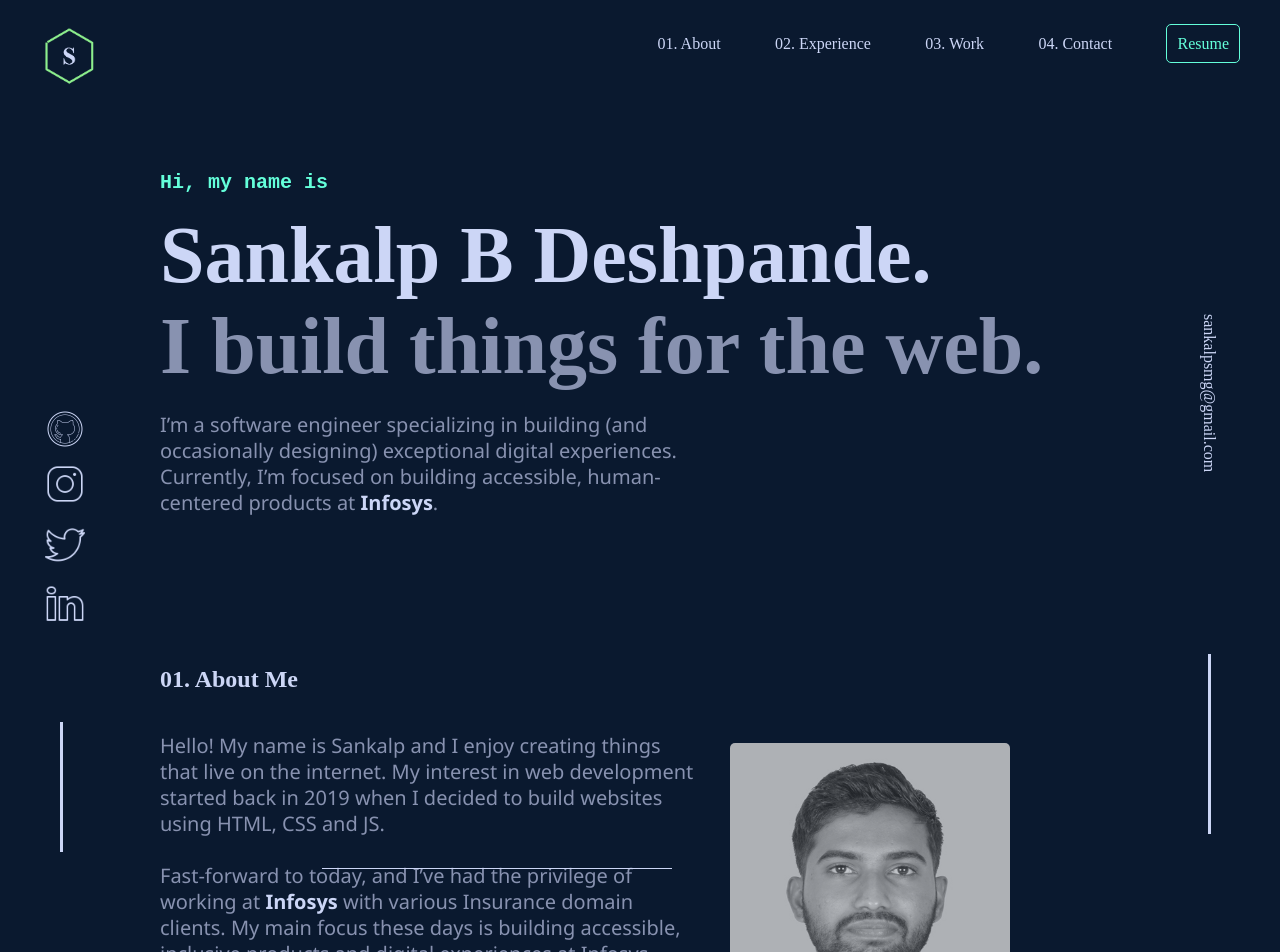
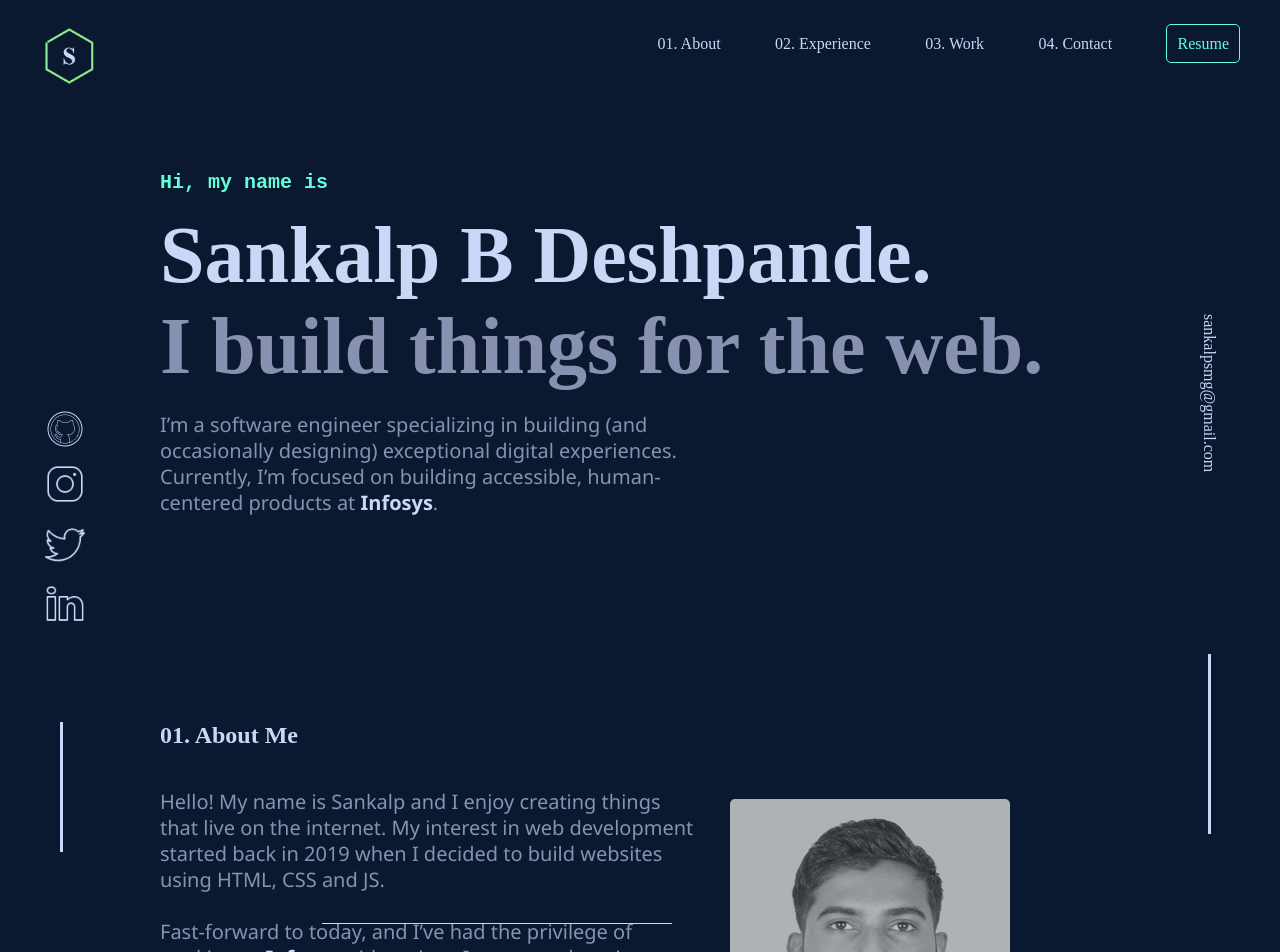
Before and after one commit to SankalpDeshpande/Portfolio, a React (Create React App) app: page / in a window 1280 px wide. Shown: the top 952 px of the page. Built offline with nearby package versions, Linux system fonts and the light colour scheme.

Commit message:
about spacing

```diff
--- a/src/App.css
+++ b/src/App.css
@@ -81,7 +81,7 @@ h7{
   width: 350px;
   position: absolute;
   left: 17%;
-  bottom: 95px;
+  bottom: 40px;
 }
 
 ul{
--- a/src/Content/About.js
+++ b/src/Content/About.js
@@ -4,8 +4,9 @@ import san from "../assets/san.jpg";
 export default function About() {
   return (
     <div id="about">
-      <h1>01. About Me</h1>
-      <div className="line"></div>
+      <br/>
+      <br/>
+      <h1>01. About Me<div className="line"></div></h1>
       <div className="aboutcontent">
         <p>
           Hello! My name is Sankalp and I enjoy creating things that live on the
```
